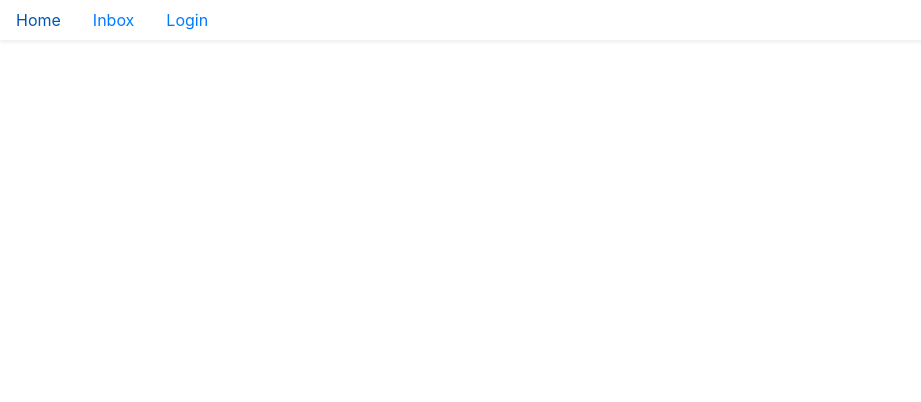
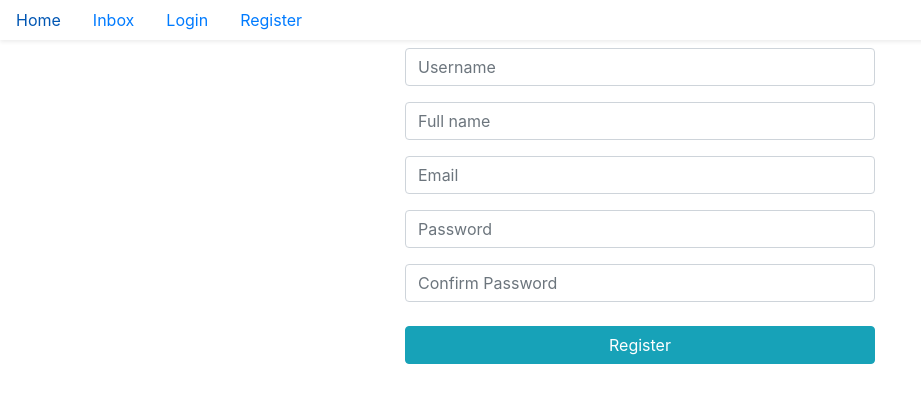
Before and after one commit to sergiyZinovyev/angularrote, an Angular app: page /register in a window 1280 px wide. Before the commit this address led to /. Shown: the top 402 px of the page, without its empty margins (0-921 px from the left). Built offline with nearby package versions, Linux system fonts and the light colour scheme.

Commit message:
add register

```diff
--- a/src/app/app.component.html
+++ b/src/app/app.component.html
@@ -4,6 +4,7 @@
     <a class="nav-link" routerLink="/home" routerLinkActive="active">Home</a>
     <a class="nav-link" routerLink="/posts" routerLinkActive="active">Inbox</a>
     <a class="nav-link" routerLink="/login" routerLinkActive="active">Login</a>
+    <a class="nav-link" routerLink="/register" routerLinkActive="active">Register</a>
   </nav>
 </div>
 
--- a/src/app/app.module.ts
+++ b/src/app/app.module.ts
@@ -14,6 +14,8 @@ import { AuthGuard } from './auth.guard';
 
 import { UsersService } from './users.service';
 import { HttpClientModule } from '@angular/common/http';
+import { RegisterComponent } from './register/register.component';
+import { HomeComponent } from './home/home.component';
 
 /*const routes: Routes = [
   { path: 'posts', component: PostsComponent },
@@ -29,7 +31,9 @@ import { HttpClientModule } from '@angular/common/http';
     AppComponent,
     PostsComponent,
     PostComponent,
-    LogComponent
+    LogComponent,
+    RegisterComponent,
+    HomeComponent
   ],
   imports: [
     BrowserModule,
--- /dev/null
+++ b/src/app/home/home.component.html
@@ -0,0 +1,9 @@
+<div class="mt-5">
+    <div class="jumbotron">
+      <h1 class="display-4">Hello demo!</h1>
+      <p class="lead">This is a simple hero unit, a simple jumbotron-style component for calling extra attention to featured content or information.</p>
+      <hr class="my-4">
+      <p>You are logged in as <strong>demo</strong> , if you want to continue click the button.</p>
+      <a class="btn btn-primary btn-lg" routerLink="/posts" role="button">Get started</a>
+    </div>
+</div>
--- /dev/null
+++ b/src/app/home/home.component.ts
@@ -0,0 +1,15 @@
+import { Component, OnInit } from '@angular/core';
+
+@Component({
+  selector: 'app-home',
+  templateUrl: './home.component.html',
+  styleUrls: ['./home.component.css']
+})
+export class HomeComponent implements OnInit {
+
+  constructor() { }
+
+  ngOnInit() {
+  }
+
+}
--- a/src/app/log/log.component.ts
+++ b/src/app/log/log.component.ts
@@ -53,12 +53,13 @@ export class LogComponent implements OnInit {
     if(this.loginForm.valid){
       let login = this.getUser(this.email.value)[0];
       if (!login){
+        this.router.navigate(['/register']);
         return localStorage.setItem('login', 'false');
       }
       if(this.email.value == login.username && this.password.value == login.password){
         localStorage.setItem('login', 'true');
       }
-      this.router.navigate(['/posts']);
+      this.router.navigate(['/home']);
     }
   }
 
--- /dev/null
+++ b/src/app/register/register.component.css
@@ -0,0 +1,11 @@
+.width {
+    max-width: 500px;
+}
+
+.myalert{
+    /*height: 20px;*/
+    padding: 0px 0px 0px 5px;
+    position: absolute;
+    font-size: 12px;
+
+}
--- /dev/null
+++ b/src/app/register/register.component.html
@@ -0,0 +1,52 @@
+<div class="container width mt-5">
+
+  <form class="form-horizontal" [formGroup]="registerForm" (ngSubmit)="onSubmit()">
+
+    <div class="form-group ">
+        <div class="input-group">
+            <input type="text" name="register_username" class="form-control" placeholder="Username" formControlName="username">
+        </div>
+        <div *ngIf = "warUsername=='vis'" class="alert alert-danger myalert">
+          Username is required!
+        </div>
+    </div>
+
+    <div class="form-group ">
+        <div class="input-group">
+            <input type="text" name="register_fullname" class="form-control" placeholder="Full name" formControlName="fullname">
+        </div>
+        <div *ngIf = "warFullname=='vis'" class="alert alert-danger myalert">
+            Fullname is required!
+        </div>
+    </div>
+
+    <div class="form-group ">
+        <div class="input-group">
+            <input type="email" name="register_email" class="form-control" placeholder="Email" formControlName="email">
+        </div>
+        <div *ngIf = "warEmail=='vis'" class="alert alert-danger myalert">
+            Correct email is required!
+        </div>
+    </div>
+
+    <div class="form-group ">
+        <div class="input-group">
+            <input type="password" name="register_password" class="form-control" placeholder="Password" formControlName="password">
+        </div>
+        <div *ngIf = "warPass=='vis'" class="alert alert-danger myalert">
+            Password must contain at least one letter, at least one number, and be longer than six characters!
+        </div>
+    </div>
+
+    <div class="form-group ">
+        <div class="input-group">
+            <input type="password" name="register_cpassword" class="form-control" placeholder="Confirm Password" formControlName="confirmPassword">
+        </div>
+        <div *ngIf = "warConfirmPassword=='vis'" class="alert alert-danger myalert">
+            password does not match!
+        </div>
+    </div>
+
+    <input type="submit" value="Register" class="btn btn-success btn-info btn-block mt-4">
+  </form>
+</div>
--- /dev/null
+++ b/src/app/register/register.component.ts
@@ -0,0 +1,106 @@
+import { Component, OnInit } from '@angular/core';
+import { FormGroup, FormControl, Validators, AbstractControl} from '@angular/forms';
+import { UsersService } from '../users.service';
+import { Router } from '@angular/router';
+
+function passwordConfirming(c: AbstractControl): any {
+  if(!c.parent || !c) return;
+  const pwd = c.parent.get('password');
+  const cpwd = c.parent.get('confirmPassword');
+
+  if(!pwd || !cpwd) return ;
+  if (pwd.value !== cpwd.value) {
+      return { invalid: true };
+  }
+}
+
+@Component({
+  selector: 'app-register',
+  templateUrl: './register.component.html',
+  styleUrls: ['./register.component.css']
+})
+export class RegisterComponent implements OnInit {
+
+  warUsername: string = 'hidd';
+  warFullname: string = 'hidd';
+  warEmail: string = 'hidd';
+  warPass: string = 'hidd';
+  warConfirmPassword: string = 'hidd';
+
+
+  registerForm = new FormGroup({
+    username: new FormControl('', Validators.required),
+    fullname: new FormControl('', Validators.required),
+    email: new FormControl('', [Validators.required, Validators.email]),
+    password: new FormControl('', [Validators.required, Validators.pattern("^(?=.*[0-9]+.*)(?=.*[a-zA-Z]+.*)[0-9a-zA-Z]{6,}$")]),
+    confirmPassword: new FormControl('', [Validators.required, passwordConfirming]),
+  });
+
+  constructor(
+    private router: Router,
+    private data: UsersService
+  ) { }
+
+  ngOnInit() {
+    this.registerForm.controls['password'].valueChanges.subscribe((value) => this.registerForm.controls['confirmPassword'].setValue(''))
+  }
+
+  get username() {return this.registerForm.get('username')}
+  get fullname() {return this.registerForm.get('fullname')}
+  get email() {return this.registerForm.get('email')}
+  get password() {return this.registerForm.get('password')}
+  get confirmPassword() {return this.registerForm.get('confirmPassword')}
+
+
+  /*confirmPasswordValidator(control: FormControl): {[s:string]:boolean}{
+
+    if(control.value===this.registerForm.get('password').value){
+        return {"confirmPassword": true};
+    }
+
+    return null;
+  }*/
+
+
+
+  onSubmit() {
+    if(this.username.valid){this.warUsername = "hidd"}
+    else{this.warUsername = "vis";}
+
+    if(this.fullname.valid){this.warFullname = "hidd"}
+    else{this.warFullname = "vis";}
+
+    if(this.email.valid){this.warEmail = "hidd"}
+    else{
+      this.registerForm.controls['email'].setValue('');
+      this.warEmail = "vis";
+    }
+
+    if(this.password.valid){this.warPass = "hidd"}
+    else{
+      this.registerForm.controls['password'].setValue('');
+      this.registerForm.controls['confirmPassword'].setValue('');
+      this.warPass = "vis";
+    }
+
+    if(this.confirmPassword.valid){this.warConfirmPassword = "hidd"}
+    else{
+      this.registerForm.controls['confirmPassword'].setValue('');
+      this.warConfirmPassword = "vis";
+    }
+
+    if(this.registerForm.valid){
+      console.log(this.registerForm.value);
+      let newRegister = {
+        username: this.username.value,
+        fullname: this.fullname.value,
+        email: this.email.value,
+        password: this.password.value
+      }
+      this.data.createPost(newRegister);
+      console.log(newRegister);
+    }
+  }
+
+
+}
--- a/src/app/routing/routing.module.ts
+++ b/src/app/routing/routing.module.ts
@@ -5,13 +5,16 @@ import { RouterModule, Routes } from '@angular/router';
 import { PostsComponent } from '../posts/posts.component';
 import { PostComponent } from '../post/post.component';
 import { LogComponent } from '../log/log.component';
+import { RegisterComponent } from '../register/register.component';
+import { HomeComponent } from '../home/home.component';
 import { AuthGuard } from '../auth.guard';
 
 const routes: Routes = [
   { path: 'posts', component: PostsComponent, canActivate: [AuthGuard] },
   { path: 'post/:id', component: PostComponent, canActivate: [AuthGuard] },
   { path: 'login', component: LogComponent },
-  { path: 'home', component: PostsComponent, canActivate: [AuthGuard]},
+  { path: 'register', component: RegisterComponent },
+  { path: 'home', component: HomeComponent, canActivate: [AuthGuard]},
   { path: '',   redirectTo: '/login', pathMatch: 'full' }
 ];
 
--- a/src/app/users.service.ts
+++ b/src/app/users.service.ts
@@ -19,4 +19,8 @@ export class UsersService {
     return this.http.get(`${apiUrl}/users`);
   }
 
+  createPost(post) {
+    return this.http.post(`${apiUrl}/users`, post)
+  }
+
 }
```
Also changed, not shown: src/app/home/home.component.css (added), 2 other files (tests, documents, lock files or other folders).
